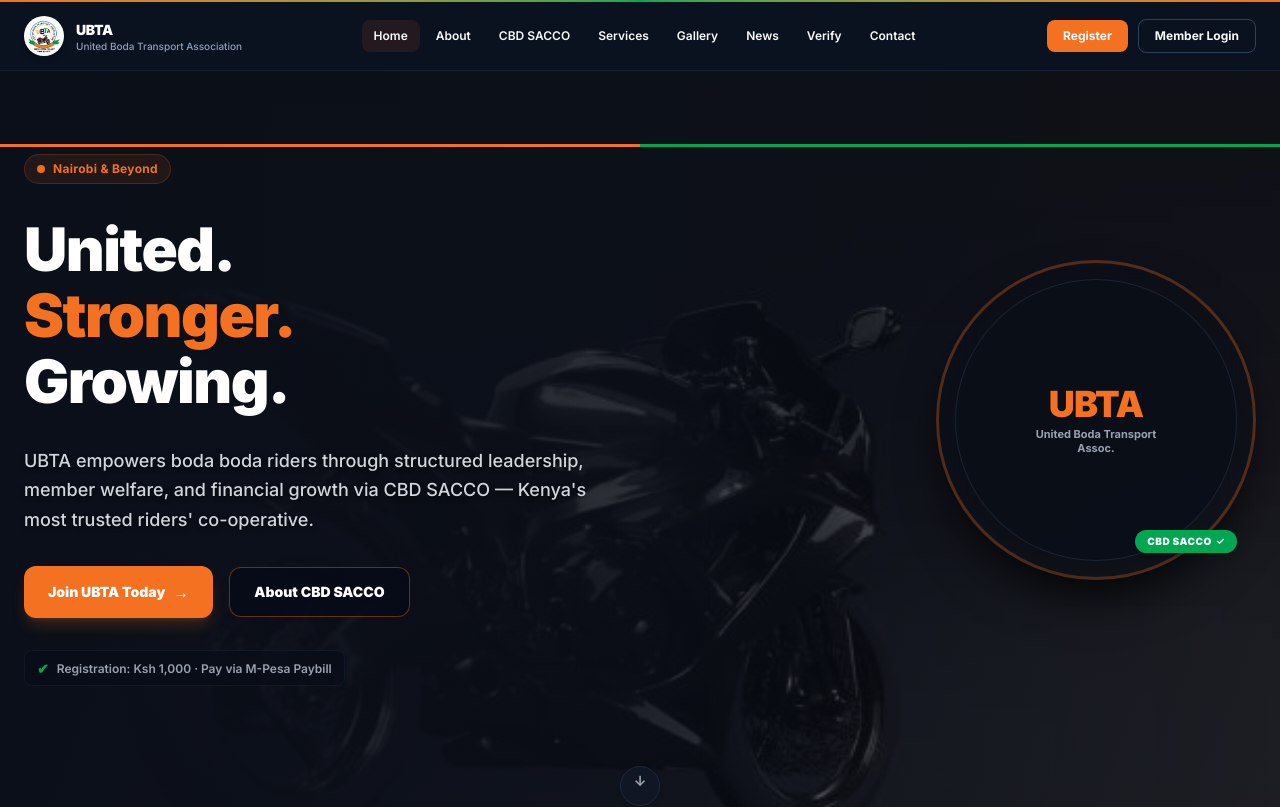
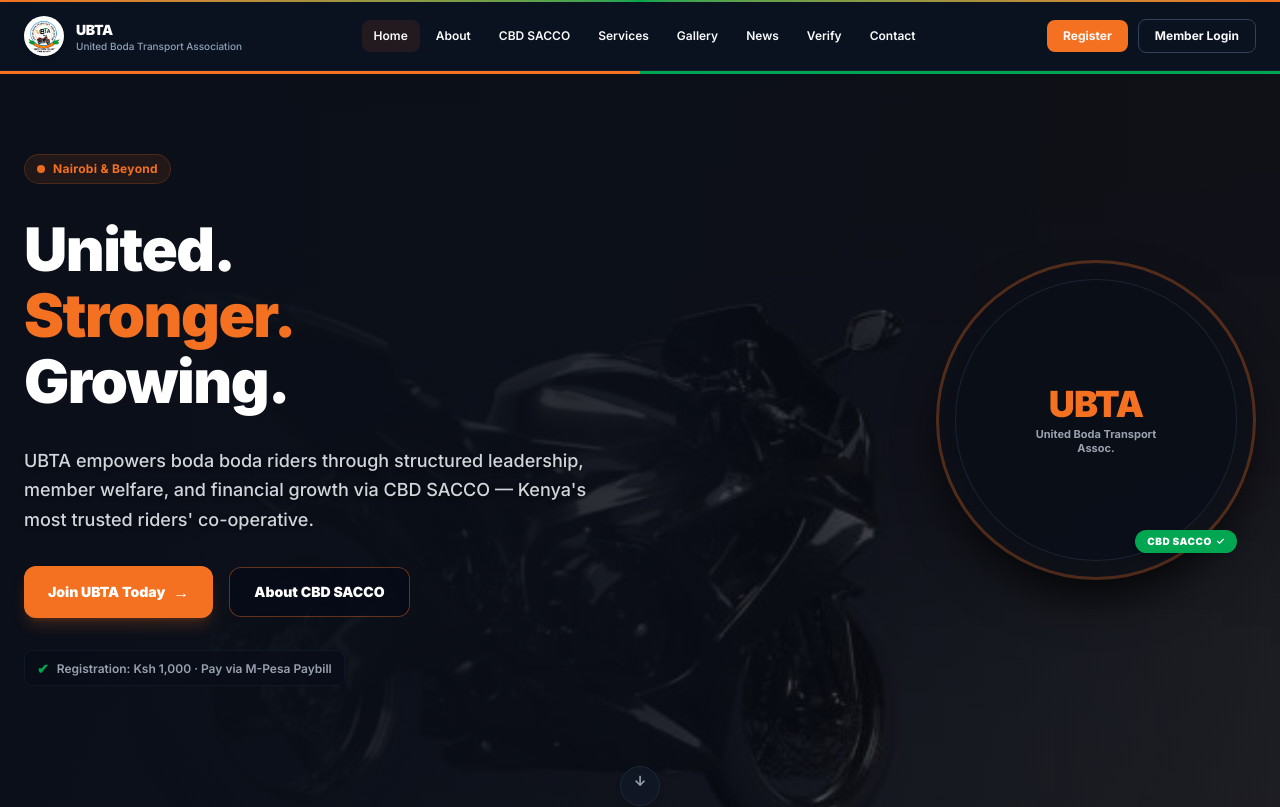
Before and after one commit to Shaaas/UBTA, a Next.js app: page / in a window 1280 px wide. Shown: the top 807 px of the page. Built offline with nearby package versions, Linux system fonts and the light colour scheme.

Commit message:
fix: move orange/green bar into Navbar to remove gap

```diff
--- a/app/page.tsx
+++ b/app/page.tsx
@@ -15,10 +15,6 @@
       <div className="absolute inset-0 bg-gradient-to-r from-[#0B0F19] via-[#0B0F19]/80 to-transparent pointer-events-none z-0" />
       <div className="absolute inset-0 bg-gradient-to-t from-[#0B0F19] via-transparent to-[#0B0F19]/40 pointer-events-none z-0" />
 
-      <div className="w-full h-[3px] flex sticky top-[73px] z-40">
-        <div className="bg-[#F37121] h-full flex-grow" />
-        <div className="bg-[#00A651] h-full flex-grow" />
-      </div>
 
       <div className="max-w-7xl mx-auto px-4 sm:px-6 py-16 md:py-20 w-full relative z-10">
         <div className="grid grid-cols-1 lg:grid-cols-12 gap-12 items-center w-full">
--- a/components/layout/Navbar.tsx
+++ b/components/layout/Navbar.tsx
@@ -136,6 +136,7 @@
           </div>
         )}
       </nav>
+      <div className="w-full h-[3px] flex"><div className="bg-[#F37121] h-full flex-grow" /><div className="bg-[#00A651] h-full flex-grow" /></div>
     </>
   );
 }
```
